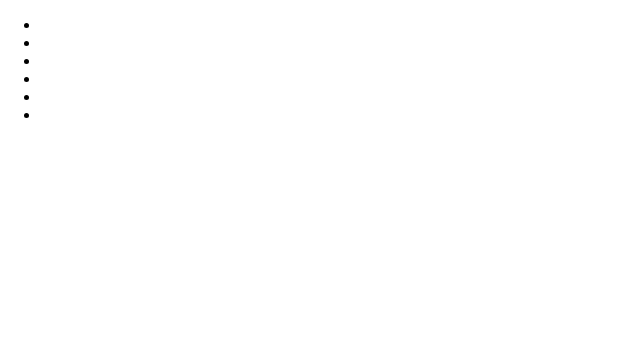
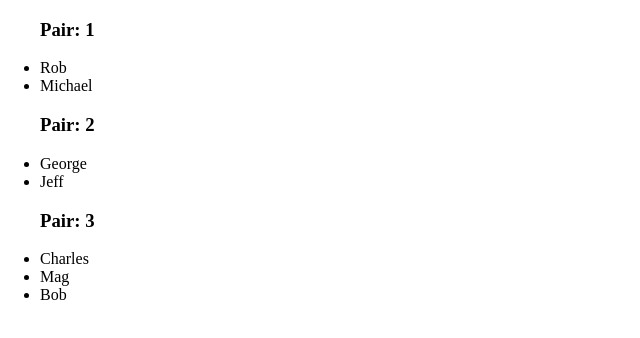
Before and after one commit to bobbygrdn/student-organizer, a React (Create React App) app: page / in a window 1280 px wide. Shown: the top 338 px of the page, without its empty margins (0-640 px from the left). Built offline with nearby package versions, Linux system fonts and the light colour scheme.

Commit message:
Creates logic to create each pair and render to screen

```diff
--- a/src/components/Pair.js
+++ b/src/components/Pair.js
@@ -1,10 +1,23 @@
 import React from 'react'
 
-export default function Pair (props) {
-    return (
-        <>
-            <li>{props[0]}</li>
-            <li>{props[1]}</li>
-        </>
-    )
+export default function Pair (elem) {
+
+    if(elem.elem.P3 !== undefined) {
+        return (
+            <div>
+            <h3>Pair: {elem.id+1}</h3>
+            <li>{elem.elem.P1}</li>
+            <li>{elem.elem.P2}</li>
+            <li>{elem.elem.P3}</li>
+            </div>
+        )
+    } else {
+        return (
+            <div>
+            <h3>Pair: {elem.id+1}</h3>
+            <li>{elem.elem.P1}</li>
+            <li>{elem.elem.P2}</li>
+            </div>
+        )
+    }
 }
```
